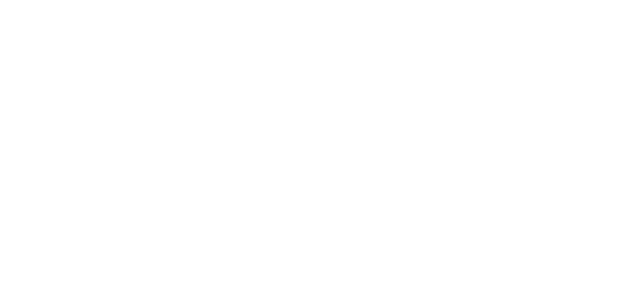
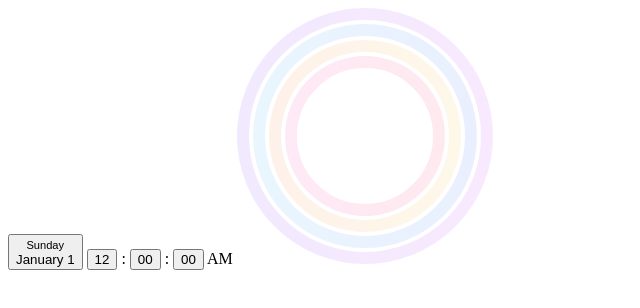
Before and after one commit to brianmaina2/progress-clocks, a plain HTML site: page index.html in a window 1280 px wide. Shown: the whole page, without its empty margins (0-640 px from the left). Drawn offline with Linux system fonts and the light colour scheme.

Commit message:
placed the div

```diff
--- a/index.html
+++ b/index.html
@@ -3,7 +3,60 @@
 <head>
     <meta charset="UTF-8">
     <meta name="viewport" content="width=device-width, initial-scale=1.0">
-    <title>Document</title>
+    <title>progress-clock</title>
+    <div id="clock" class="progress-clock">
+        <button class="time-date" data-group="d" type="button">
+          <small data-unit="w">Sunday</small><br>
+          <span data-unit="mo">January</span>
+          <span data-unit="d">1</span>
+        </button>
+        <button class="time-digit" data-unit="h" data-group="h" type="button">12</button>
+        <span class="time-colon">:</span>
+        <button class="time-digit" data-unit="m" data-group="m" type="button">00</button>
+        <span class="time-colon">:</span>
+        <button class="time-digit" data-unit="s" data-group="s" type="button">00</button>
+        <span class="time-ampm" data-unit="ap">AM</span>
+        <svg class="rings" width="256" height="256" viewBox="0 0 256 256">
+          <defs>
+            <linearGradient id="pc-red" x1="1" y1="0.5" x2="0" y2="0.5">
+              <stop offset="0%" stop-color="hsl(343,90%,55%)" />
+              <stop offset="100%" stop-color="hsl(323,90%,55%)" />
+            </linearGradient>
+            <linearGradient id="pc-yellow" x1="1" y1="0.5" x2="0" y2="0.5">
+              <stop offset="0%" stop-color="hsl(43,90%,55%)" />
+              <stop offset="100%" stop-color="hsl(23,90%,55%)" />
+            </linearGradient>
+            <linearGradient id="pc-blue" x1="1" y1="0.5" x2="0" y2="0.5">
+              <stop offset="0%" stop-color="hsl(223,90%,55%)" />
+              <stop offset="100%" stop-color="hsl(203,90%,55%)" />
+            </linearGradient>
+            <linearGradient id="pc-purple" x1="1" y1="0.5" x2="0" y2="0.5">
+              <stop offset="0%" stop-color="hsl(283,90%,55%)" />
+              <stop offset="100%" stop-color="hsl(263,90%,55%)" />
+            </linearGradient>
+          </defs>
+
+          <g data-units="d">
+            <circle class="ring" cx="128" cy="128" r="74" fill="none" opacity="0.1" stroke="url(#pc-red)" stroke-width="12" />
+            <circle class="ring-fill" data-ring="mo" cx="128" cy="128" r="74" fill="none" stroke="url(#pc-red)" stroke-width="12" stroke-dasharray="465 465" stroke-dashoffset="465" stroke-linecap="round" transform="rotate(-90,128,128)" />
+          </g>
+
+          <g data-units="h">
+            <circle class="ring" cx="128" cy="128" r="90" fill="none" opacity="0.1" stroke="url(#pc-yellow)" stroke-width="12" />
+            <circle class="ring-fill" data-ring="d" cx="128" cy="128" r="90" fill="none" stroke="url(#pc-yellow)" stroke-width="12" stroke-dasharray="565.5 565.5" stroke-dashoffset="565.5" stroke-linecap="round" transform="rotate(-90,128,128)" />
+          </g>
+
+          <g data-units="m">
+            <circle class="ring" cx="128" cy="128" r="106" fill="none" opacity="0.1" stroke="url(#pc-blue)" stroke-width="12" />
+            <circle class="ring-fill" data-ring="h" cx="128" cy="128" r="106" fill="none" stroke="url(#pc-blue)" stroke-width="12" stroke-dasharray="666 666" stroke-dashoffset="666" stroke-linecap="round" transform="rotate(-90,128,128)" />
+          </g>
+
+          <g data-units="s">
+            <circle class="ring" cx="128" cy="128" r="122" fill="none" opacity="0.1" stroke="url(#pc-purple)" stroke-width="12" />
+            <circle class="ring-fill" data-ring="m" cx="128" cy="128" r="122" fill="none" stroke="url(#pc-purple)" stroke-width="12" stroke-dasharray="766.5 766.5" stroke-dashoffset="766.5" stroke-linecap="round" transform="rotate(-90,128,128)" />
+          </g>
+        </svg>
+      </div>
 </head>
 <body>
 
```
